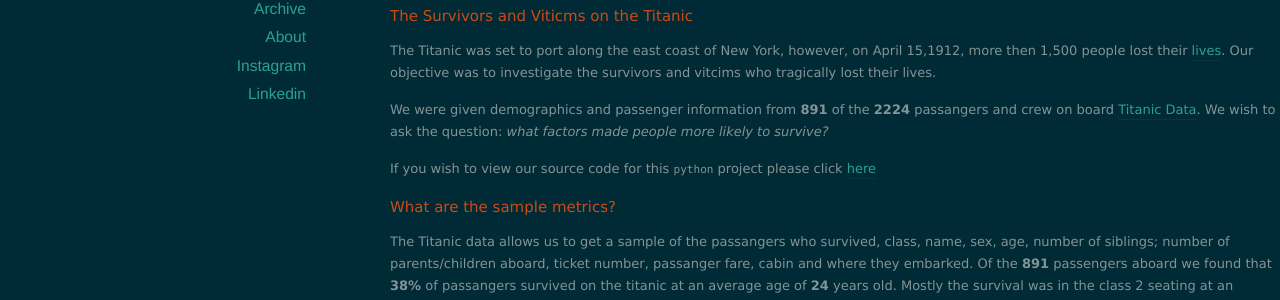
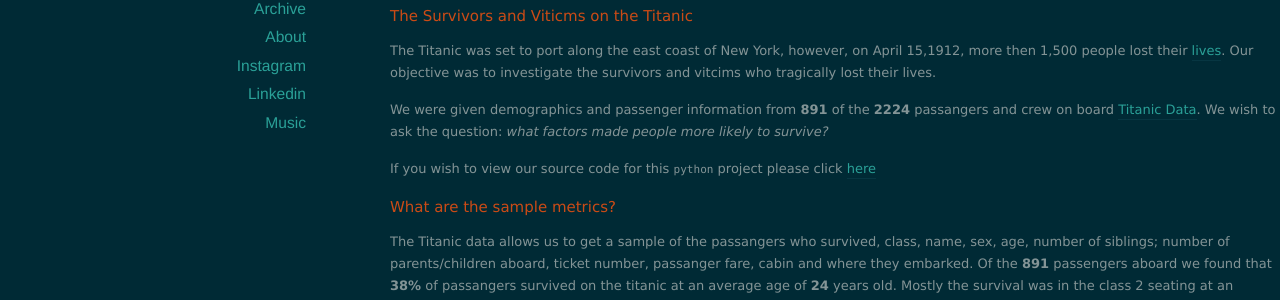
Before and after one commit to krismanaya/krismanaya.github.io, a Jekyll site: the page built from index.html, in a window 1280 px wide and 900 px high. Shown: the part 205-505 px from the top of the window. Built offline with Jekyll 4.4.1, drawn with Linux system fonts in a browser that asks for light colours; nearby versions of some CDN libraries; the list of posts is cut into pages by our own code.

Commit message:
make music link

```diff
--- a/_layouts/default.html
+++ b/_layouts/default.html
@@ -39,6 +39,7 @@
           <li><a href="https://www.instagram.com/krismodk/">Instagram</a>
           </li>
           <li><a href="https://www.linkedin.com/in/kris-anaya-96901699/">Linkedin</a></li>
+          <li><a href="https://www.doombird.com">Music</a></li>
         </ul>
       </nav>
     </div>
```
